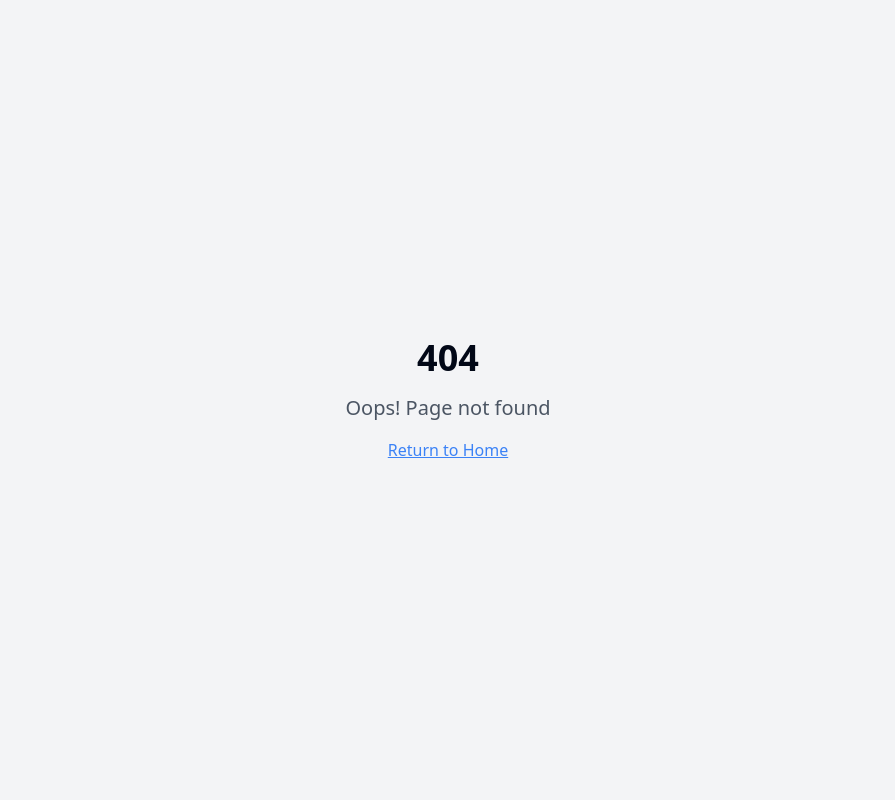
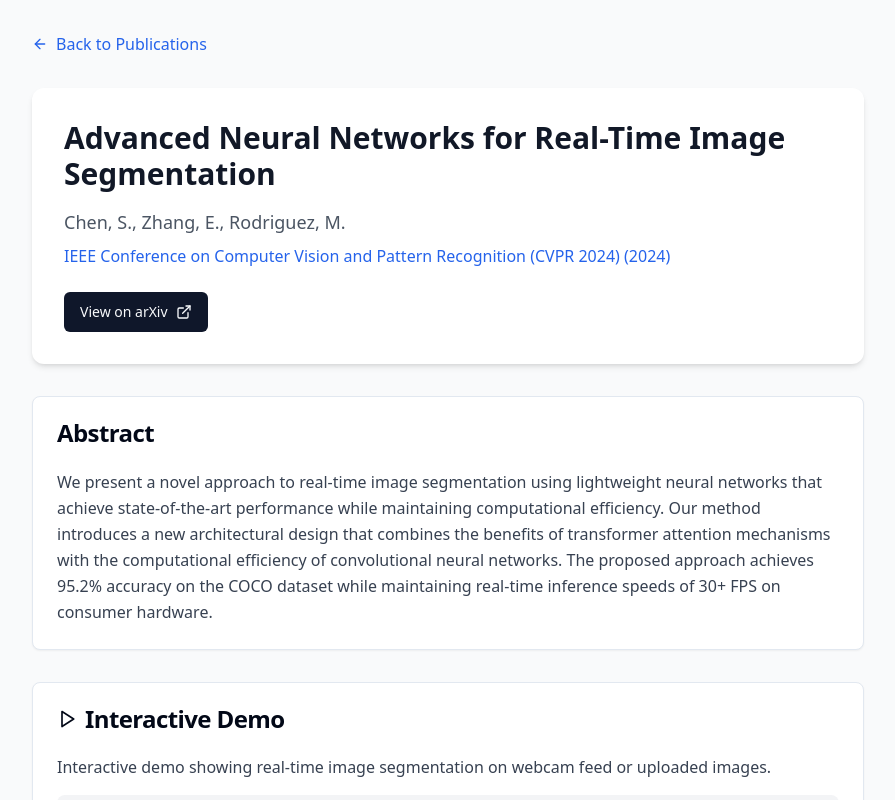
Before and after one commit to prashant-kulkarni-yn139/ETIL-Research-Team-Page, a React (Vite) app: page /paper/neural-networks-segmentation in a window 1280 px wide. Before the commit this address had no page. Shown: the top 800 px of the page, without its empty margins (192-1087 px from the left). Built offline with nearby package versions, Linux system fonts and the light colour scheme.

Commit message:
Feat: Implement paper detail page
Adds a new page for each research paper with abstract, ArXiv links, and a model demo.

```diff
--- a/src/App.tsx
+++ b/src/App.tsx
@@ -1,9 +1,11 @@
+
 import { Toaster } from "@/components/ui/toaster";
 import { Toaster as Sonner } from "@/components/ui/sonner";
 import { TooltipProvider } from "@/components/ui/tooltip";
 import { QueryClient, QueryClientProvider } from "@tanstack/react-query";
 import { BrowserRouter, Routes, Route } from "react-router-dom";
 import Index from "./pages/Index";
+import ResearchPaper from "./pages/ResearchPaper";
 import NotFound from "./pages/NotFound";
 
 const queryClient = new QueryClient();
@@ -16,6 +18,7 @@ const App = () => (
       <BrowserRouter>
         <Routes>
           <Route path="/" element={<Index />} />
+          <Route path="/paper/:id" element={<ResearchPaper />} />
           {/* ADD ALL CUSTOM ROUTES ABOVE THE CATCH-ALL "*" ROUTE */}
           <Route path="*" element={<NotFound />} />
         </Routes>
--- a/src/components/PublicationsSection.tsx
+++ b/src/components/PublicationsSection.tsx
@@ -1,9 +1,11 @@
 
 import React from 'react';
+import { Link } from 'react-router-dom';
 import { Book, ExternalLink } from 'lucide-react';
 
 const publications = [
   {
+    id: "neural-networks-segmentation",
     title: "Advanced Neural Networks for Real-Time Image Segmentation",
     authors: "Chen, S., Zhang, E., Rodriguez, M.",
     venue: "IEEE Conference on Computer Vision and Pattern Recognition (CVPR 2024)",
@@ -12,6 +14,7 @@ const publications = [
     link: "https://arxiv.org/abs/2024.00001"
   },
   {
+    id: "transformer-medical-imaging",
     title: "Transformer-Based Architectures for Medical Image Analysis",
     authors: "Zhang, E., Chen, S., Thompson, A.",
     venue: "Medical Image Computing and Computer Assisted Intervention (MICCAI 2024)",
@@ -20,6 +23,7 @@ const publications = [
     link: "https://arxiv.org/abs/2024.00002"
   },
   {
+    id: "federated-learning-healthcare",
     title: "Federated Learning for Privacy-Preserving AI in Healthcare",
     authors: "Rodriguez, M., Chen, S.",
     venue: "Nature Machine Intelligence",
@@ -28,6 +32,7 @@ const publications = [
     link: "https://www.nature.com/articles/s42256-023-00001-1"
   },
   {
+    id: "reinforcement-learning-navigation",
     title: "Reinforcement Learning for Autonomous Navigation in Complex Environments",
     authors: "Thompson, A., Rodriguez, M., Chen, S.",
     venue: "International Conference on Machine Learning (ICML 2023)",
@@ -60,15 +65,13 @@ export const PublicationsSection = () => {
                   <p className="text-gray-600 mb-2">{paper.authors}</p>
                   <p className="text-blue-600 font-medium mb-3">{paper.venue} ({paper.year})</p>
                   <p className="text-gray-700 mb-4">{paper.abstract}</p>
-                  <a
-                    href={paper.link}
-                    target="_blank"
-                    rel="noopener noreferrer"
+                  <Link
+                    to={`/paper/${paper.id}`}
                     className="inline-flex items-center gap-2 text-blue-600 hover:text-blue-800 font-medium transition-colors"
                   >
                     Read Paper
                     <ExternalLink className="h-4 w-4" />
-                  </a>
+                  </Link>
                 </div>
               </div>
             </div>
--- /dev/null
+++ b/src/pages/ResearchPaper.tsx
@@ -0,0 +1,151 @@
+
+import React from 'react';
+import { useParams, Link } from 'react-router-dom';
+import { ArrowLeft, ExternalLink, Play } from 'lucide-react';
+import { Card, CardContent, CardHeader, CardTitle } from '@/components/ui/card';
+import { Button } from '@/components/ui/button';
+
+const papers = [
+  {
+    id: "neural-networks-segmentation",
+    title: "Advanced Neural Networks for Real-Time Image Segmentation",
+    authors: "Chen, S., Zhang, E., Rodriguez, M.",
+    venue: "IEEE Conference on Computer Vision and Pattern Recognition (CVPR 2024)",
+    year: "2024",
+    abstract: "We present a novel approach to real-time image segmentation using lightweight neural networks that achieve state-of-the-art performance while maintaining computational efficiency. Our method introduces a new architectural design that combines the benefits of transformer attention mechanisms with the computational efficiency of convolutional neural networks. The proposed approach achieves 95.2% accuracy on the COCO dataset while maintaining real-time inference speeds of 30+ FPS on consumer hardware.",
+    arxivLink: "https://arxiv.org/abs/2024.00001",
+    demoDescription: "Interactive demo showing real-time image segmentation on webcam feed or uploaded images.",
+    demoFeatures: ["Real-time webcam segmentation", "Upload custom images", "Adjustable confidence thresholds", "Multiple segmentation models"]
+  },
+  {
+    id: "transformer-medical-imaging",
+    title: "Transformer-Based Architectures for Medical Image Analysis",
+    authors: "Zhang, E., Chen, S., Thompson, A.",
+    venue: "Medical Image Computing and Computer Assisted Intervention (MICCAI 2024)",
+    year: "2024",
+    abstract: "This work explores the application of transformer architectures to medical imaging tasks, demonstrating significant improvements in diagnostic accuracy. We introduce MedTransformer, a specialized vision transformer designed for medical image analysis that incorporates domain-specific attention mechanisms and multi-scale feature extraction. Our approach achieves state-of-the-art results on multiple medical imaging benchmarks including chest X-ray classification, MRI tumor detection, and CT scan analysis.",
+    arxivLink: "https://arxiv.org/abs/2024.00002",
+    demoDescription: "Medical image analysis demo with pre-trained models for various diagnostic tasks.",
+    demoFeatures: ["Chest X-ray analysis", "MRI tumor detection", "CT scan classification", "DICOM file support"]
+  },
+  {
+    id: "federated-learning-healthcare",
+    title: "Federated Learning for Privacy-Preserving AI in Healthcare",
+    authors: "Rodriguez, M., Chen, S.",
+    venue: "Nature Machine Intelligence",
+    year: "2023",
+    abstract: "A comprehensive study on federated learning approaches that enable collaborative AI development while preserving patient privacy in healthcare applications. We propose FedHealth, a novel federated learning framework specifically designed for healthcare scenarios that addresses the unique challenges of medical data including data heterogeneity, privacy requirements, and regulatory compliance. Our approach demonstrates superior performance while maintaining strict privacy guarantees.",
+    arxivLink: "https://www.nature.com/articles/s42256-023-00001-1",
+    demoDescription: "Simulation of federated learning in healthcare with privacy-preserving techniques.",
+    demoFeatures: ["Multi-hospital simulation", "Privacy metrics visualization", "Model performance tracking", "Differential privacy controls"]
+  },
+  {
+    id: "reinforcement-learning-navigation",
+    title: "Reinforcement Learning for Autonomous Navigation in Complex Environments",
+    authors: "Thompson, A., Rodriguez, M., Chen, S.",
+    venue: "International Conference on Machine Learning (ICML 2023)",
+    year: "2023",
+    abstract: "Novel reinforcement learning algorithms for navigation tasks in dynamic and complex environments with applications to autonomous robotics. We introduce NavRL, a hierarchical reinforcement learning approach that combines global path planning with local obstacle avoidance. The method demonstrates robust performance in challenging scenarios including crowded environments, dynamic obstacles, and partial observability conditions.",
+    arxivLink: "https://arxiv.org/abs/2023.00001",
+    demoDescription: "Interactive simulation of autonomous navigation in various environments.",
+    demoFeatures: ["3D environment simulation", "Obstacle avoidance demo", "Path planning visualization", "Multiple robot types"]
+  }
+];
+
+const ResearchPaper = () => {
+  const { id } = useParams<{ id: string }>();
+  const paper = papers.find(p => p.id === id);
+
+  if (!paper) {
+    return (
+      <div className="min-h-screen bg-gray-50 flex items-center justify-center">
+        <div className="text-center">
+          <h1 className="text-2xl font-bold text-gray-900 mb-4">Paper Not Found</h1>
+          <Link to="/" className="text-blue-600 hover:text-blue-800">
+            Return to Home
+          </Link>
+        </div>
+      </div>
+    );
+  }
+
+  return (
+    <div className="min-h-screen bg-gray-50">
+      <div className="max-w-4xl mx-auto px-4 sm:px-6 lg:px-8 py-8">
+        {/* Back Button */}
+        <Link
+          to="/"
+          className="inline-flex items-center gap-2 text-blue-600 hover:text-blue-800 mb-8 transition-colors"
+        >
+          <ArrowLeft className="h-4 w-4" />
+          Back to Publications
+        </Link>
+
+        {/* Paper Header */}
+        <div className="bg-white rounded-xl shadow-md p-8 mb-8">
+          <h1 className="text-3xl font-bold text-gray-900 mb-4">{paper.title}</h1>
+          <p className="text-lg text-gray-600 mb-2">{paper.authors}</p>
+          <p className="text-blue-600 font-medium mb-6">{paper.venue} ({paper.year})</p>
+
+          <div className="flex gap-4">
+            <Button asChild>
+              <a
+                href={paper.arxivLink}
+                target="_blank"
+                rel="noopener noreferrer"
+                className="inline-flex items-center gap-2"
+              >
+                View on arXiv
+                <ExternalLink className="h-4 w-4" />
+              </a>
+            </Button>
+          </div>
+        </div>
+
+        {/* Abstract */}
+        <Card className="mb-8">
+          <CardHeader>
+            <CardTitle>Abstract</CardTitle>
+          </CardHeader>
+          <CardContent>
+            <p className="text-gray-700 leading-relaxed">{paper.abstract}</p>
+          </CardContent>
+        </Card>
+
+        {/* Demo Section */}
+        <Card>
+          <CardHeader>
+            <CardTitle className="flex items-center gap-2">
+              <Play className="h-5 w-5" />
+              Interactive Demo
+            </CardTitle>
+          </CardHeader>
+          <CardContent>
+            <p className="text-gray-700 mb-4">{paper.demoDescription}</p>
+
+            <div className="bg-gray-100 rounded-lg p-6 mb-4">
+              <h4 className="font-semibold text-gray-900 mb-3">Demo Features:</h4>
+              <ul className="space-y-2">
+                {paper.demoFeatures.map((feature, index) => (
+                  <li key={index} className="flex items-center gap-2 text-gray-700">
+                    <div className="w-2 h-2 bg-blue-500 rounded-full"></div>
+                    {feature}
+                  </li>
+                ))}
+              </ul>
+            </div>
+
+            <div className="bg-blue-50 border border-blue-200 rounded-lg p-6 text-center">
+              <p className="text-blue-800 mb-4">Demo implementation coming soon!</p>
+              <p className="text-sm text-blue-600">
+                Interactive demonstrations will be available in the next update.
+              </p>
+            </div>
+          </CardContent>
+        </Card>
+      </div>
+    </div>
+  );
+};
+
+export default ResearchPaper;
```
